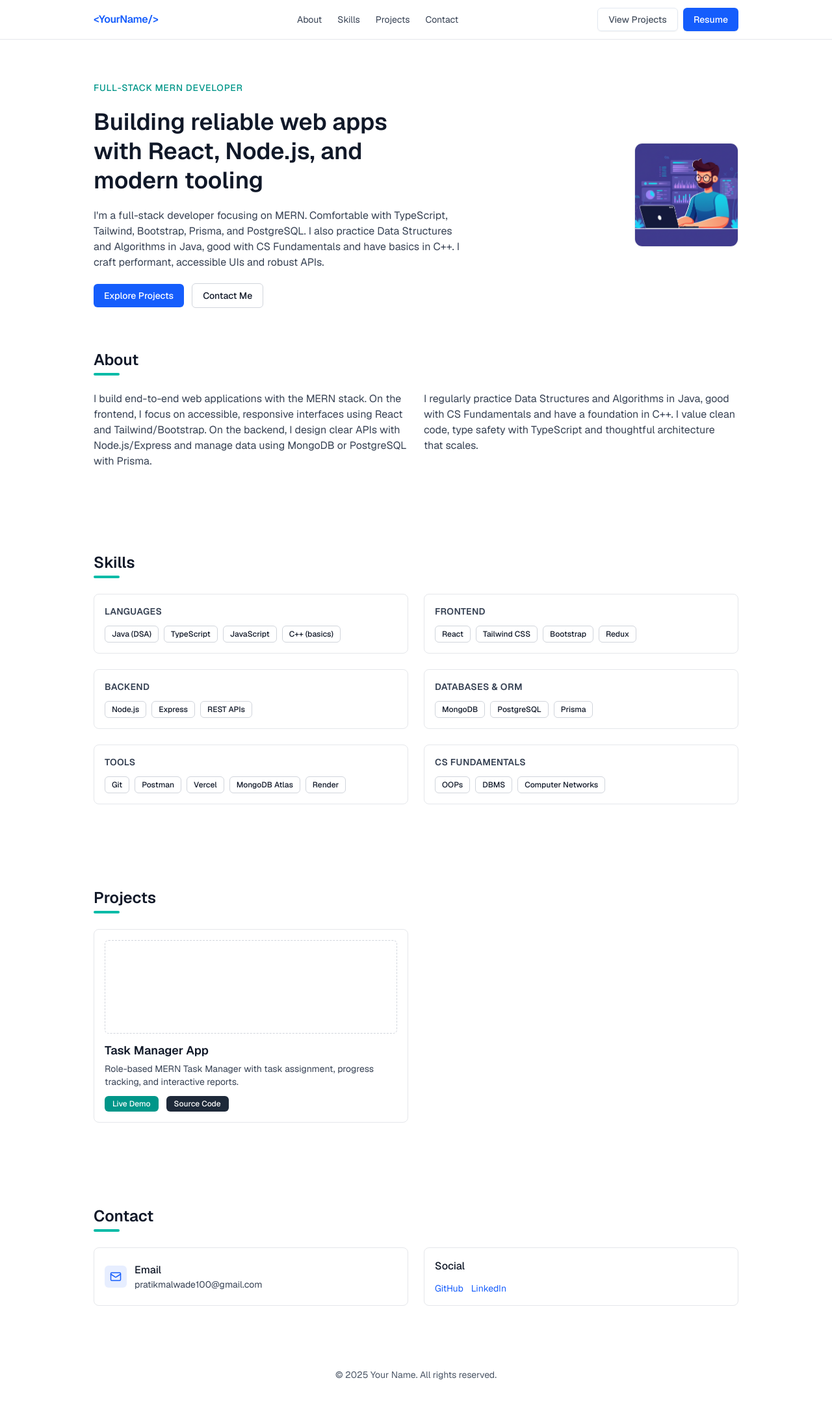
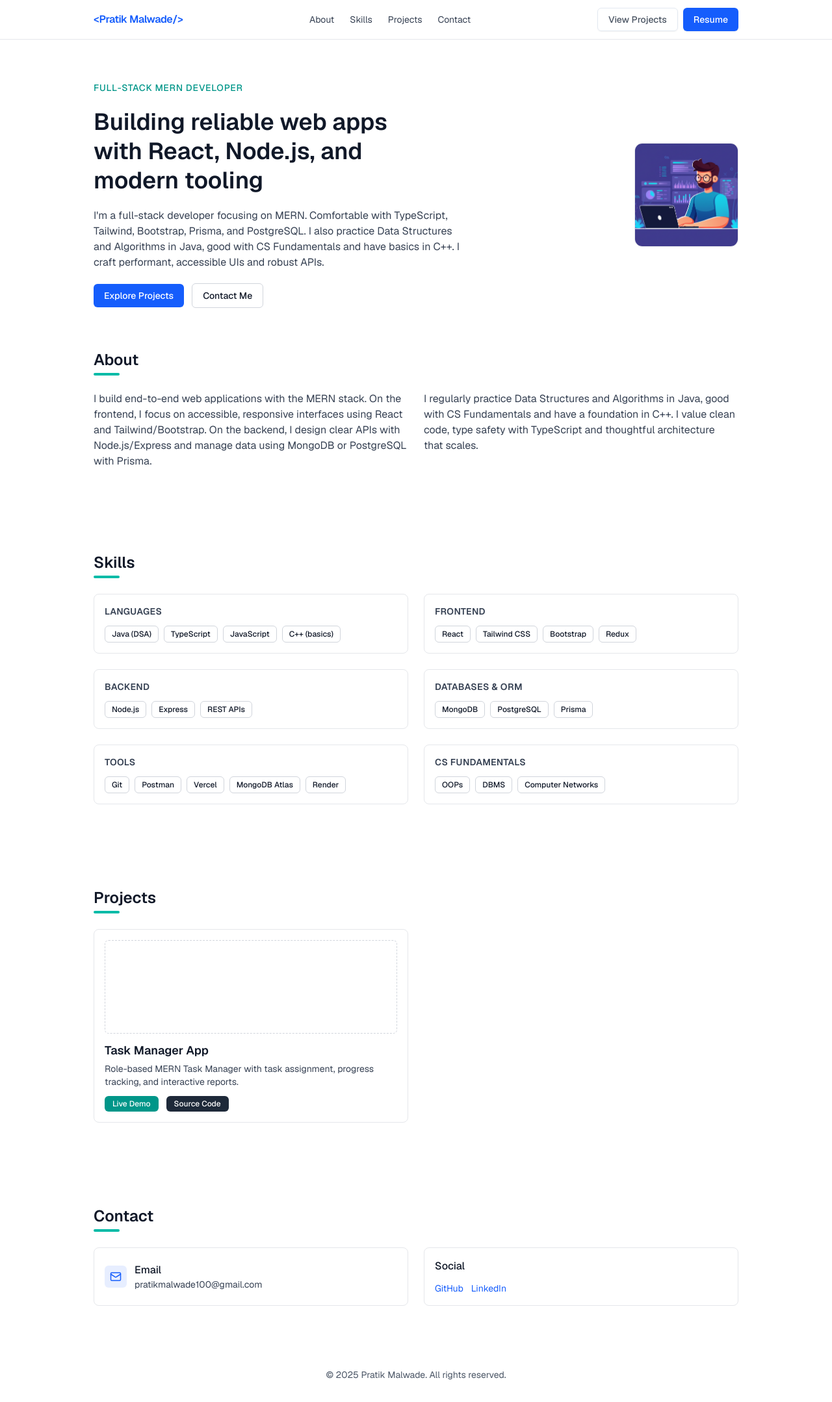
Before and after one commit to Pratik11571/Portfolio, a Next.js app: page / in a window 1280 px wide. Shown: the whole page at 65% size. Built offline with nearby package versions, Linux system fonts and the light colour scheme.

Commit message:
adding my name

```diff
--- a/app/page.tsx
+++ b/app/page.tsx
@@ -18,7 +18,7 @@ export default function HomePage() {
       </main>
       <footer className="mx-auto max-w-5xl px-4 py-8">
         <p className="text-center text-sm text-gray-600">
-          © {new Date().getFullYear()} Your Name. All rights reserved.
+          © {new Date().getFullYear()} Pratik Malwade. All rights reserved.
         </p>
       </footer>
     </>
--- a/components/site-header.tsx
+++ b/components/site-header.tsx
@@ -15,7 +15,7 @@ export function SiteHeader() {
     <header className="sticky top-0 z-40 w-full border-b border-gray-200 bg-white/80 backdrop-blur supports-[backdrop-filter]:bg-white/60">
       <div className="mx-auto flex max-w-5xl items-center justify-between px-4 py-3">
         <Link href="/" className="font-semibold tracking-tight text-blue-600">
-          {"<"}YourName{"/>"}
+          {"<"}Pratik Malwade{"/>"}
         </Link>
         <nav aria-label="Primary" className="hidden items-center gap-6 md:flex">
           {NAV.map((item) => (
```
